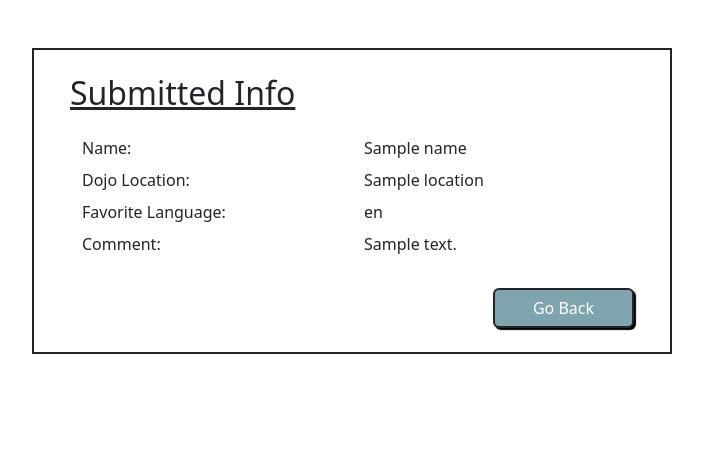
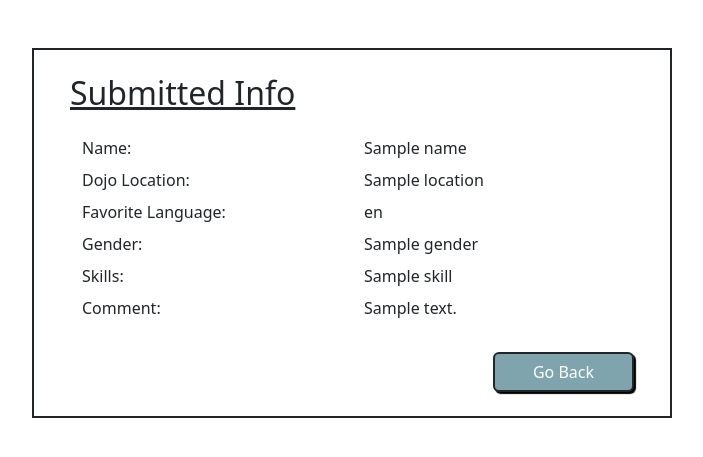
Before and after one commit to osama-rf/Software-Development-Bootcamp, a Flask app: template Django/DojoSurvey/DojoSurveyApp/templates/show.html in a window 1280 px wide. Shown: the top 457 px of the page, without its empty margins (288-991 px from the left). Run offline with Flask 2, Linux system fonts and the light colour scheme; the template is opened without the code that fills it: most values are stand-ins (such as "Sample title", 1, 10 or a date in 2020).

Commit message:
Added Dojo Survey Assignment

```diff
--- a/Django/DojoSurvey/DojoSurveyApp/templates/show.html
+++ b/Django/DojoSurvey/DojoSurveyApp/templates/show.html
@@ -37,7 +37,7 @@
         </div>
         <div class="row mx-4">
             <div class="col">
-                <label for="name" class="form-label">Dojo Location:</label>
+                <label for="" class="form-label">Dojo Location:</label>
             </div>
             <div class="col">
                 {{location}}
@@ -45,7 +45,7 @@
         </div>
         <div class="row mx-4">
             <div class="col">
-                <label for="name" class="form-label">Favorite Language:</label>
+                <label for="" class="form-label">Favorite Language:</label>
             </div>
             <div class="col">
                 {% if language == 'Python' %} Python!!! {% else %} {{language}} {% endif %}
@@ -53,7 +53,23 @@
         </div>
         <div class="row mx-4">
             <div class="col">
-                <label for="name" class="form-label">Comment:</label>
+                <label for="" class="form-label">Gender:</label>
+            </div>
+            <div class="col">
+                {{gender}}
+            </div>
+        </div>
+        <div class="row mx-4">
+            <div class="col">
+                <label for="" class="form-label">Skills:</label>
+            </div>
+            <div class="col">
+                {% for skill in skills %} {{skill}} {% endfor %}
+            </div>
+        </div>
+        <div class="row mx-4">
+            <div class="col">
+                <label for="" class="form-label">Comment:</label>
             </div>
             <div class="col">
                 {{comment}}
```
Also changed, not shown: Django/DojoSurvey/DojoSurveyApp/templates/index.html (+44 -0 lines), Django/DojoSurvey/DojoSurveyApp/views.py (+7 -1 lines).
